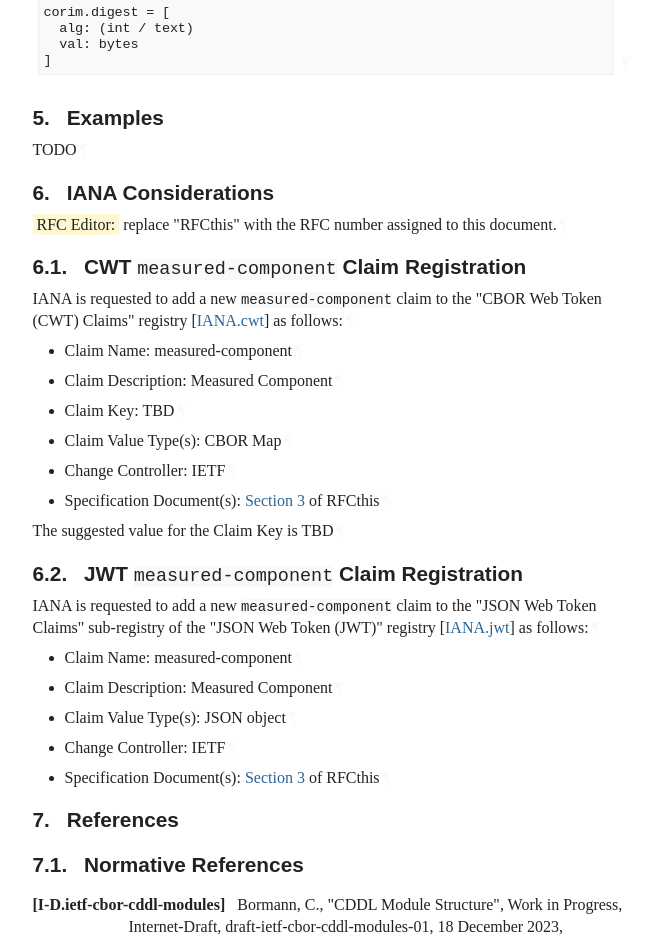
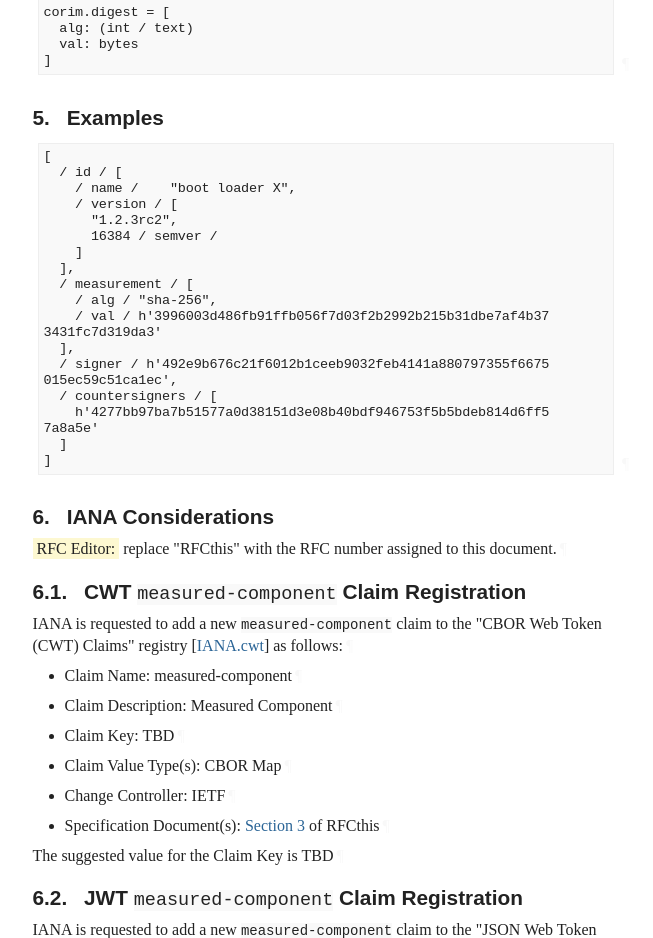
Before and after one commit to thomas-fossati/draft-fft-rats-eat-measured-component, a plain HTML site: page draft-fft-rats-eat-measured-component.html in a window 1280 px wide. Shown: the part 2400-3338 px from the top of the page, without its empty margins (92-745 px from the left). Drawn offline with Linux system fonts and the light colour scheme; a web font is replaced by a local one.

Commit message:
Script updating gh-pages from b583264. [ci skip]

```diff
--- a/draft-fft-rats-eat-measured-component.html
+++ b/draft-fft-rats-eat-measured-component.html
@@ -1345,7 +1345,30 @@ corim.digest = [
       <h2 id="name-examples">
 <a href="#section-5" class="section-number selfRef">5. </a><a href="#name-examples" class="section-name selfRef">Examples</a>
       </h2>
-<p id="section-5-1">TODO<a href="#section-5-1" class="pilcrow">¶</a></p>
+<div class="lang-cbor-edn sourcecode" id="section-5-1">
+<pre>
+[
+  / id / [
+    / name /    "boot loader X",
+    / version / [
+      "1.2.3rc2",
+      16384 / semver /
+    ]
+  ],
+  / measurement / [
+    / alg / "sha-256",
+    / val / h'3996003d486fb91ffb056f7d03f2b2992b215b31dbe7af4b37
+3431fc7d319da3'
+  ],
+  / signer / h'492e9b676c21f6012b1ceeb9032feb4141a880797355f6675
+015ec59c51ca1ec',
+  / countersigners / [
+    h'4277bb97ba7b51577a0d38151d3e08b40bdf946753f5b5bdeb814d6ff5
+7a8a5e'
+  ]
+]
+</pre><a href="#section-5-1" class="pilcrow">¶</a>
+</div>
 </section>
 </div>
 <div id="iana-considerations">
```
Also changed, not shown: draft-fft-rats-eat-measured-component.txt.
